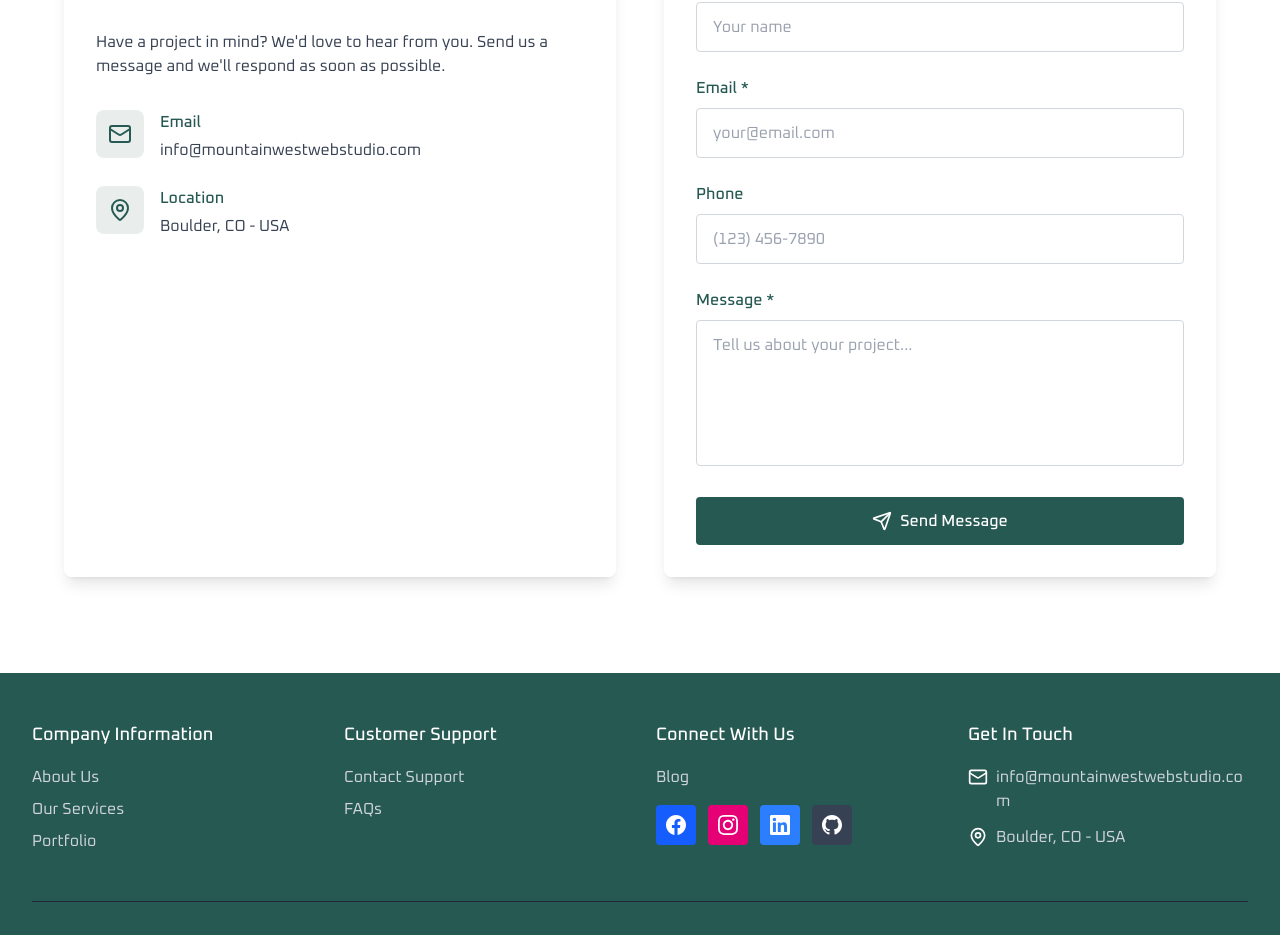
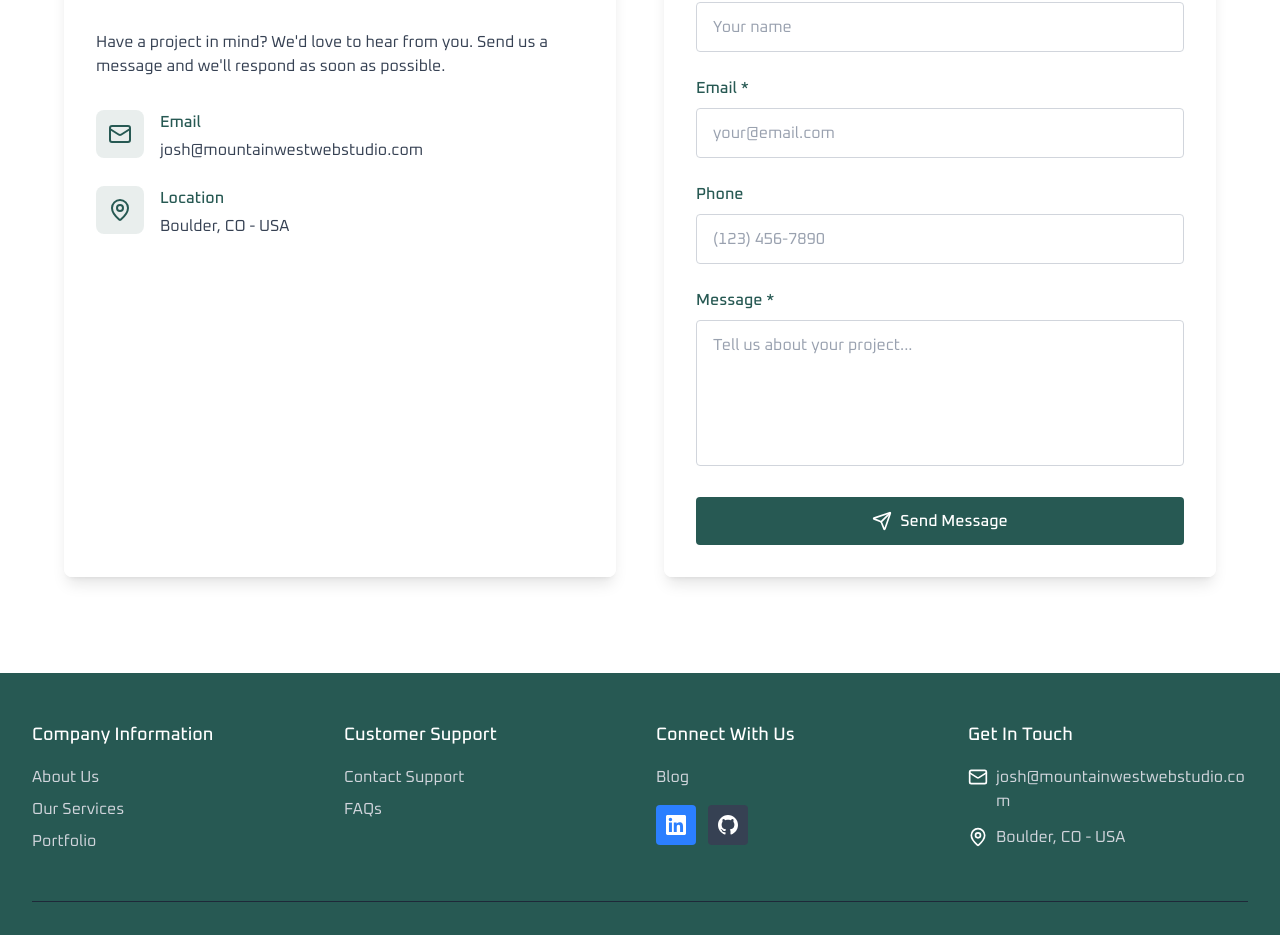
Before and after one commit to JBeanCode/MountainWestWS, a React (Vite) app: page /contact-us in a window 1280 px wide. Shown: the part 414-1349 px from the top of the page. Built offline with nearby package versions, Linux system fonts and the light colour scheme; a web font is replaced by a local one.

Commit message:
Josh removed insta fbook links

```diff
--- a/src/app/components/Footer.tsx
+++ b/src/app/components/Footer.tsx
@@ -53,7 +53,7 @@ export function Footer() {
               </li>
             </ul>
             <div className="flex space-x-3 mt-3 sm:mt-4">
-              <a
+              {/* <a
                 href="#"
                 className="w-9 h-9 sm:w-10 sm:h-10 bg-blue-600 rounded flex items-center justify-center hover:bg-blue-700 transition-colors"
               >
@@ -61,8 +61,8 @@ export function Footer() {
                 <svg className="w-4 h-4 sm:w-5 sm:h-5" fill="currentColor" viewBox="0 0 24 24">
                   <path d="M24 12.073c0-6.627-5.373-12-12-12s-12 5.373-12 12c0 5.99 4.388 10.954 10.125 11.854v-8.385H7.078v-3.47h3.047V9.43c0-3.007 1.792-4.669 4.533-4.669 1.312 0 2.686.235 2.686.235v2.953H15.83c-1.491 0-1.956.925-1.956 1.874v2.25h3.328l-.532 3.47h-2.796v8.385C19.612 23.027 24 18.062 24 12.073z" />
                 </svg>
-              </a>
-              <a
+              </a> */}
+              {/* <a
                 href="#"
                 className="w-9 h-9 sm:w-10 sm:h-10 bg-pink-600 rounded flex items-center justify-center hover:bg-pink-700 transition-colors"
               >
@@ -70,7 +70,7 @@ export function Footer() {
                 <svg className="w-4 h-4 sm:w-5 sm:h-5" fill="currentColor" viewBox="0 0 24 24">
                   <path d="M12 2.163c3.204 0 3.584.012 4.85.07 3.252.148 4.771 1.691 4.919 4.919.058 1.265.069 1.645.069 4.849 0 3.205-.012 3.584-.069 4.849-.149 3.225-1.664 4.771-4.919 4.919-1.266.058-1.644.07-4.85.07-3.204 0-3.584-.012-4.849-.07-3.26-.149-4.771-1.699-4.919-4.92-.058-1.265-.07-1.644-.07-4.849 0-3.204.013-3.583.07-4.849.149-3.227 1.664-4.771 4.919-4.919 1.266-.057 1.645-.069 4.849-.069zm0-2.163c-3.259 0-3.667.014-4.947.072-4.358.2-6.78 2.618-6.98 6.98-.059 1.281-.073 1.689-.073 4.948 0 3.259.014 3.668.072 4.948.2 4.358 2.618 6.78 6.98 6.98 1.281.058 1.689.072 4.948.072 3.259 0 3.668-.014 4.948-.072 4.354-.2 6.782-2.618 6.979-6.98.059-1.28.073-1.689.073-4.948 0-3.259-.014-3.667-.072-4.947-.196-4.354-2.617-6.78-6.979-6.98-1.281-.059-1.69-.073-4.949-.073zm0 5.838c-3.403 0-6.162 2.759-6.162 6.162s2.759 6.163 6.162 6.163 6.162-2.759 6.162-6.163c0-3.403-2.759-6.162-6.162-6.162zm0 10.162c-2.209 0-4-1.79-4-4 0-2.209 1.791-4 4-4s4 1.791 4 4c0 2.21-1.791 4-4 4zm6.406-11.845c-.796 0-1.441.645-1.441 1.44s.645 1.44 1.441 1.44c.795 0 1.439-.645 1.439-1.44s-.644-1.44-1.439-1.44z" />
                 </svg>
-              </a>
+              </a> */}
               <a
                 href="#"
                 className="w-9 h-9 sm:w-10 sm:h-10 bg-blue-500 rounded flex items-center justify-center hover:bg-blue-600 transition-colors"
@@ -100,10 +100,10 @@ export function Footer() {
               <li className="flex items-start">
                 <Mail className="w-4 h-4 sm:w-5 sm:h-5 mr-2 mt-0.5 flex-shrink-0" />
                 <a
-                  href="mailto:info@mountainwestwebstudio.com"
+                  href="mailto:josh@mountainwestwebstudio.com"
                   className="text-gray-300 hover:text-white transition-colors break-all"
                 >
-                  info@mountainwestwebstudio.com
+                  josh@mountainwestwebstudio.com
                 </a>
               </li>
               <li className="flex items-start">
--- a/src/app/components/pages/ContactUs.tsx
+++ b/src/app/components/pages/ContactUs.tsx
@@ -9,11 +9,18 @@ export function ContactUs() {
     message: "",
   });
 
-  const handleSubmit = (e: React.FormEvent) => {
-    e.preventDefault();
-    alert("Thank you for your message! We'll get back to you soon.");
-    setFormData({ name: "", email: "", phone: "", message: "" });
-  };
+const handleSubmit = (e: React.FormEvent) => {
+  e.preventDefault();
+
+  const subject = encodeURIComponent(`Website Contact from ${formData.name}`);
+  const body = encodeURIComponent(
+    `Name: ${formData.name}\nEmail: ${formData.email}\nPhone: ${formData.phone || "Not provided"}\n\nMessage:\n${formData.message}`
+  );
+
+  window.location.href = `mailto:josh@mountainwestwebstudio.com?subject=${subject}&body=${body}`;
+
+  setFormData({ name: "", email: "", phone: "", message: "" });
+};
 
   const handleChange = (
     e: React.ChangeEvent<HTMLInputElement | HTMLTextAreaElement>
@@ -51,10 +58,10 @@ export function ContactUs() {
                   <div>
                     <h3 className="text-[rgb(39,89,83)] mb-1 text-sm sm:text-base">Email</h3>
                     <a
-                      href="mailto:info@mountainwestwebstudio.com"
+                      href="mailto:josh@mountainwestwebstudio.com"
                       className="text-gray-700 hover:text-[rgb(39,89,83)] transition-colors text-sm sm:text-base break-all"
                     >
-                      info@mountainwestwebstudio.com
+                      josh@mountainwestwebstudio.com
                     </a>
                   </div>
                 </div>
```
Also changed, not shown: 11 other files (tests, documents, lock files or other folders).
